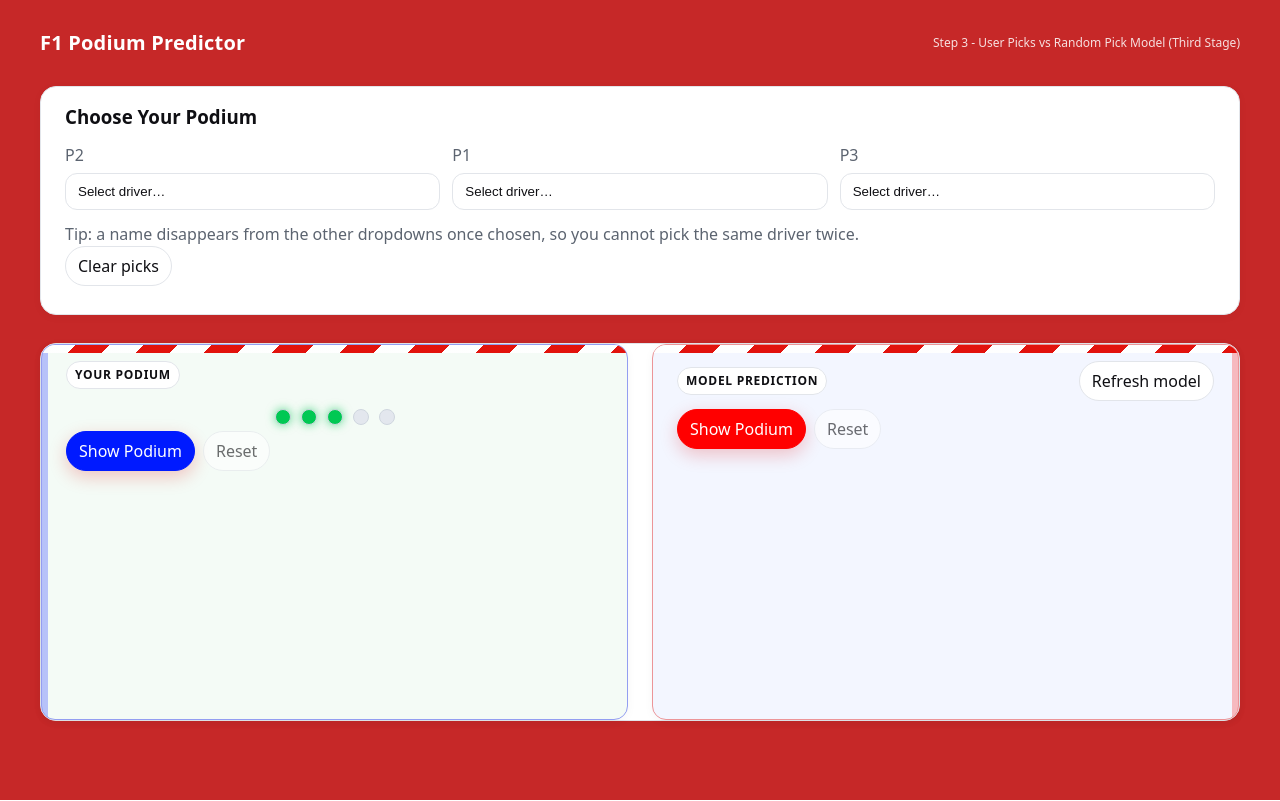
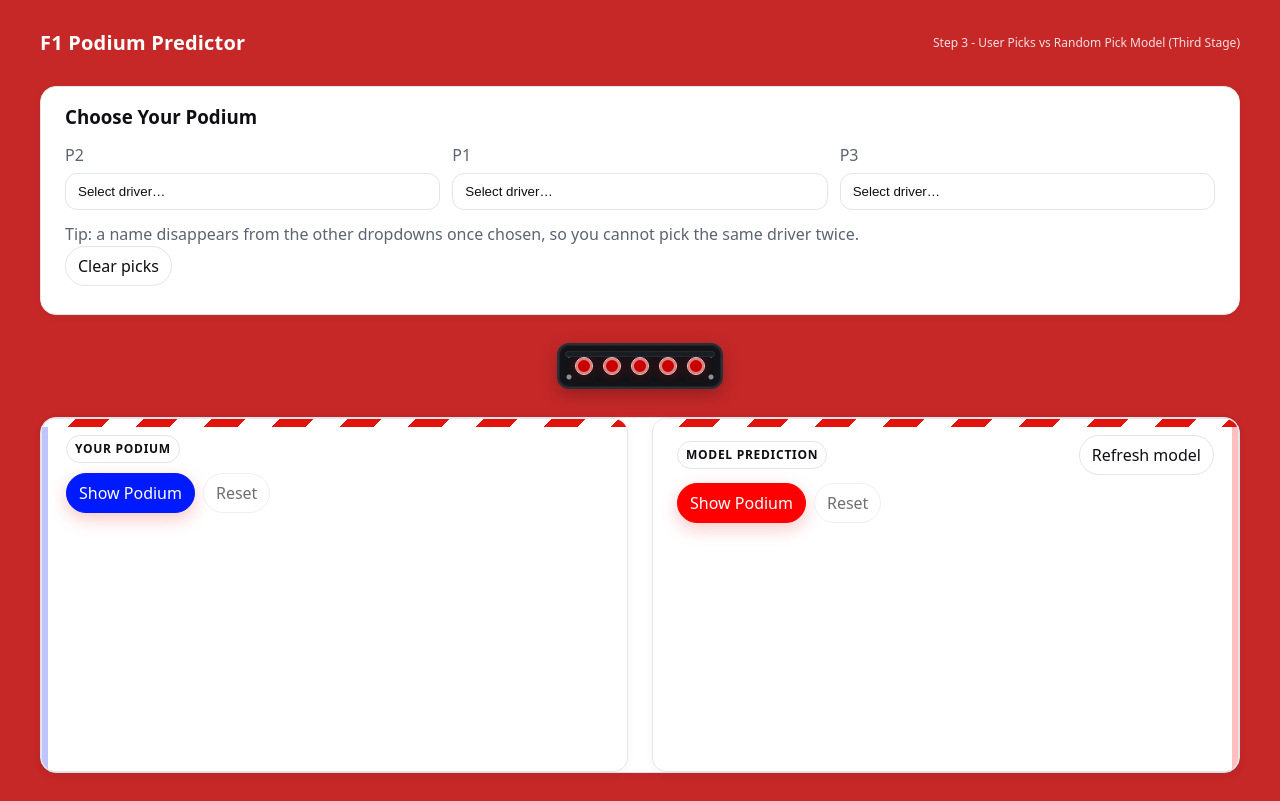
Before and after one commit to younisrajaApplications/f1-podium, a React (Vite) app: page / in a window 1280 px wide. Built offline with nearby package versions, Linux system fonts and the light colour scheme.

Commit message:
Reorganise the layout

```diff
--- a/src/App.jsx
+++ b/src/App.jsx
@@ -71,6 +71,14 @@
           <button className="btn" onClick={clear}>Clear picks</button>
         </div>
       </section>
+      {/* Start lights above user reveal (purely visual) */}
+      <div className="start-lights">
+        <span className="light on" />
+        <span className="light on" />
+        <span className="light on" />
+        <span className="light on" />
+        <span className="light on" />
+      </div>
       <section className="card" style={{padding: 0}}>
         <ModelCompare
           userPicks={userPodium}
--- a/src/components/ModelCompare.jsx
+++ b/src/components/ModelCompare.jsx
@@ -8,20 +8,13 @@
 
 export default function ModelCompare({userPicks, modelPicks, onRefreshModel}) {
     return (
+        <>
             <div className="compare-grid">
                 {/* User Side */}
                 <div className="card panel panel--user f1-kerb f1-checker panel--race" style={{ margin: 0 }}>
                     <h4 className="panel-title" style={{marginBottom: 10}}>
                         <span className="badge">Your Podium</span>
                     </h4>
-                {/* Start lights above user reveal (purely visual) */}
-                <div className="start-lights">
-                    <span className="light on" />
-                    <span className="light on" />
-                    <span className="light on" />
-                    <span className="light" />
-                    <span className="light" />
-                </div>
                     <Podium picks={userPicks} model={"userBtn"} />
                 </div>
 
@@ -36,5 +29,6 @@
                     <Podium picks={modelPicks} model={"machineBtn"}/>
                 </div>
             </div>
+        </>
     )
 }
--- a/src/styles.css
+++ b/src/styles.css
@@ -1,19 +1,18 @@
-/* =========================
-   F1 THEME — bright + flat
-   ========================= */
+/* =========
+   F1 — bright + flat
+   ========= */
 :root{
-  --brand:        #e10600;   /* F1 red (site brand + page bg) */
-  --bg:           #C62828;   /* full-page red background */
+  --brand:        #e10600;   /* F1 red */
+  --bg:           #C62828;   /* page background */
   --surface:      #ffffff;   /* card / panel background */
   --border:       #e2e5ea;   /* card borders */
 
-  --text:         #0f0f13;   /* primary copy (inside cards) */
+  --text:         #0f0f13;   /* primary text inside cards */
   --muted:        #5c6470;   /* labels */
 
-  --user-accent:  #001aff;   /* user panel green */
-  --model-accent: #ff0000;   /* model panel blue */
+  --user-accent:  #001aff;   /* user panel accent (blue) */
+  --model-accent: #ff0000;   /* model panel accent (red) */
 
-  /* Podium solids */
   --gold:   #ffd54d;
   --silver: #cfd8dc;
   --bronze: #f4a460;
@@ -23,11 +22,10 @@
 *::before,
 *::after { box-sizing: border-box; }
 
-/* Page background + base text */
 html, body, #root { min-height: 100%; width: 100%; margin: 0; }
 body{ background: var(--bg); color: var(--text); }
 
-/* Layout shell */
+/* Layout */
 .page{
   min-height: 100dvh;
   width: 100%;
@@ -38,29 +36,24 @@
   align-items: center;
   gap: 28px;
   overflow-x: clip;
-  background: transparent;
 }
 
-/* Shared centered width */
 .header, .card { width: 100%; max-width: 1200px; margin: 0 auto; }
-
-/* Header */
 .header{ display:flex; align-items:center; justify-content:space-between; color:#fff; }
 .title{ font-weight:900; color:#fff; font-size:20px; letter-spacing:.2px; }
 .subtle{ color: rgba(255,255,255,.85); font-size:12px; }
 
-/* Cards / panels */
+/* Cards */
 .card{
   background: var(--surface);
   border: 1px solid var(--border);
   border-radius: 16px;
   padding: 16px 24px;
   box-shadow: 0 2px 10px rgba(0,0,0,.04);
-  flex: 0 0 auto;
   color: var(--text);
 }
 
-/* Panel wrappers with side stripe */
+/* Panels */
 .panel{ position: relative; overflow: hidden; }
 .panel::before{
   content:""; position:absolute; top:0; bottom:0; width:6px; right:0;
@@ -69,25 +62,16 @@
 .panel-header{ display:flex; align-items:center; justify-content:space-between; gap:12px; margin:0 0 16px; }
 .panel-title{ margin:0; color: var(--text); }
 .badge{
-  display:inline-flex; align-items:center; gap:6px; padding:4px 8px; border-radius:999px;
-  font-size:12px; font-weight:700; text-transform:uppercase; letter-spacing:.06em;
+  display:inline-flex; align-items:center; gap:6px; padding:4px 8px;
+  border-radius:999px; font-size:12px; font-weight:700; letter-spacing:.06em; text-transform:uppercase;
   background:#fff; border:1px solid var(--border); color: inherit;
 }
 
-/* User / Model panel themes (flat tint + stripe) */
 .panel--user{ color: var(--user-accent); }
 .panel--user::before{ left:0; right:auto; }
-.panel--user.card{
-  border-color: color-mix(in srgb, var(--user-accent) 35%, var(--border));
-  background: #f4fbf6; /* soft green tint */
-}
 .panel--user .btn.primary{ background: var(--user-accent); border-color: var(--user-accent); color:#fff; }
 
 .panel--model{ color: var(--model-accent); }
-.panel--model.card{
-  border-color: color-mix(in srgb, var(--model-accent) 35%, var(--border));
-  background: #f3f6ff; /* soft blue tint */
-}
 .panel--model .btn.primary{ background: var(--model-accent); border-color: var(--model-accent); color:#fff; }
 
 /* Buttons */
@@ -104,7 +88,6 @@
   background: var(--brand); border-color: var(--brand); color:#fff;
   box-shadow: 0 6px 18px rgba(225,6,0,.22);
 }
-.btn.primary:hover{ filter: brightness(1.05); }
 .btn:disabled{ opacity:.6; cursor:not-allowed; }
 
 /* Selects */
@@ -118,7 +101,7 @@
 }
 .select:focus{ outline:2px solid color-mix(in srgb, var(--brand) 35%, transparent); outline-offset:2px; }
 
-/* Podium (flat solids) */
+/* Podium */
 .podium{ display:flex; align-items:flex-end; justify-content:center; gap:12px; min-height:220px; }
 .block{
   width:160px; border-radius:16px 16px 0 0;
@@ -128,7 +111,8 @@
 }
 .block::before{
   content:""; position:absolute; inset:0; border-radius:16px 16px 0 0;
-  box-shadow: inset 0 0 0 1px rgba(255,255,255,.4); pointer-events:none;
+  box-shadow: inset 0 0 0 1px rgba(255,255,255,.4);
+  pointer-events:none;
 }
 .block.h1{ height:220px; background: var(--gold); }
 .block.h2{ height:160px; background: var(--silver); }
@@ -136,18 +120,46 @@
 .name{ color:#151515; font-weight:800; }
 .code{
   display:inline-block; padding:2px 6px; border-radius:6px;
-  background:#fff; color:#222; border:1px solid #dfe3e8; letter-spacing:.14em; text-transform:uppercase; font-size:11px;
+  background:#fff; color:#222; border:1px solid #dfe3e8;
+  letter-spacing:.14em; text-transform:uppercase; font-size:11px;
 }
 
-/* Start lights (optional flair) */
-.start-lights{ display:flex; gap:10px; align-items:center; justify-content:center; padding:10px 0 6px; }
-.light{ width:16px; height:16px; border-radius:50%; background:#e3e7ee; border:1px solid #cfd6df; }
-.light.on{ background:#00c853; box-shadow: 0 0 10px rgba(0,200,83,.6); }
+/* Start lights (boxed gantry) */
+.start-lights{
+  display:flex; align-items:center; justify-content:center; gap:10px;
+  --case:#121418; --case-border:#2a2e36; --case-gloss:rgba(255,255,255,.06);
+  background: var(--case); border:2px solid var(--case-border); border-radius:12px; padding:12px 16px;
+  box-shadow: inset 0 0 0 1px var(--case-gloss), 0 6px 18px rgba(0,0,0,.25);
+  position: relative; isolation: isolate; min-width: 160px; cursor: pointer;
+}
+.start-lights::before{
+  content:""; position:absolute; left:6px; right:6px; top:6px; height:6px;
+  background:#1a1d23; border-radius:4px; box-shadow: inset 0 0 0 1px rgba(255,255,255,.05); z-index:1;
+}
+.start-lights::after{
+  content:""; position:absolute; inset:0; pointer-events:none;
+  background:
+    radial-gradient(circle at 10px 10px, #8a8f98 0 2px, transparent 3px) no-repeat,
+    radial-gradient(circle at calc(100% - 10px) 10px, #8a8f98 0 2px, transparent 3px) no-repeat,
+    radial-gradient(circle at 10px calc(100% - 10px), #8a8f98 0 2px, transparent 3px) no-repeat,
+    radial-gradient(circle at calc(100% - 10px) calc(100% - 10px), #8a8f98 0 2px, transparent 3px) no-repeat;
+}
+.light{
+  width:18px; height:18px; border-radius:50%;
+  background:#e3e7ee; border:1px solid #cfd6df;
+  box-shadow: inset 0 0 0 2px rgba(255,255,255,.5), inset 0 0 8px rgba(0,0,0,.15);
+  transition: background .25s ease, box-shadow .25s ease, filter .25s ease;
+}
+.light.on{
+  background:#c80000;
+  box-shadow: 0 0 10px rgba(161,0,0,.6), inset 0 0 0 2px rgba(255,255,255,.5);
+}
+.start-lights:hover .light{
+  background:#009d2f;
+  box-shadow: 0 0 10px rgba(0,141,19,.6), inset 0 0 0 2px rgba(255,255,255,.5);
+}
 
-/* Chevron separator (optional) */
-.f1-chevron{ background:#ffd1cc; border-top:1px solid rgba(255,255,255,.35); height:10px; border-radius:8px; }
-
-/* Kerb stripe (kept) */
+/* Kerb stripe */
 .f1-kerb{ position:relative; overflow:hidden; border-radius:14px; }
 .f1-kerb::after{
   content:""; position:absolute; left:0; right:0; top:0; height:8px;
@@ -161,7 +173,7 @@
   opacity:.95;
 }
 
-/* Comparison grid */
+/* Compare grid */
 .compare-grid{ display:grid; grid-template-columns:1fr 1fr; gap:24px; }
 @media (max-width: 900px){
   .compare-grid{ grid-template-columns:1fr; }
```
Lines whose indentation alone changed are shown as unchanged.
